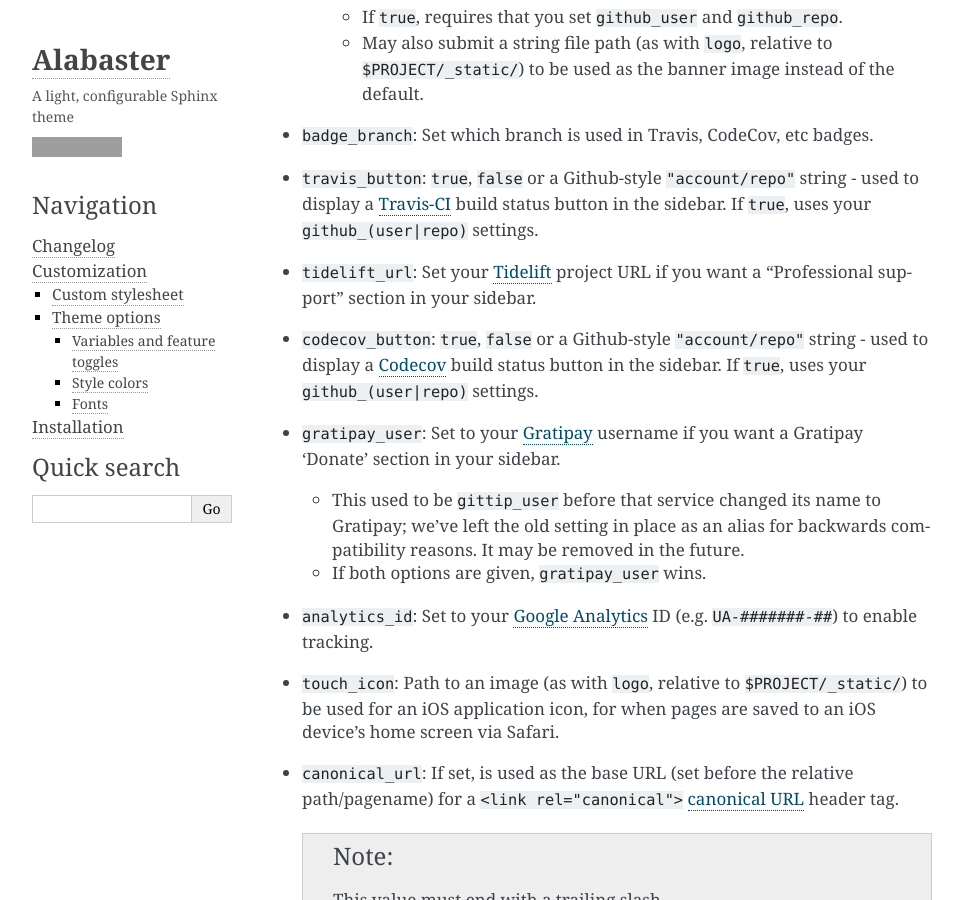
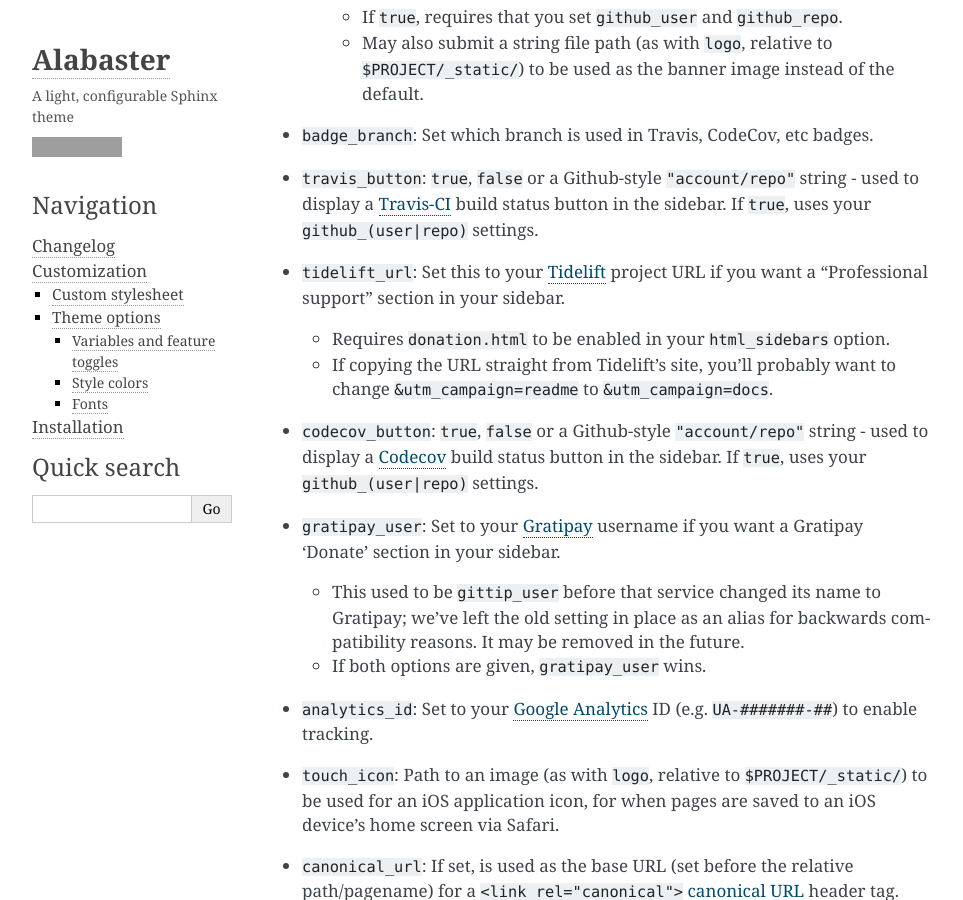
Before and after one commit to sphinx-doc/alabaster, a Sphinx documentation site: the page built from docs/customization.rst, in a window 1280 px wide and 900 px high, scrolled down 2108 px. Shown: the whole window, without its empty margins (148-1111 px from the left). Built offline with Sphinx 7.4.7, drawn with Linux system fonts in a browser that asks for light colours; grey boxes are pictures that could not be loaded.

Commit message:
Tweak language in docs re: tidelift_url

```diff
--- a/docs/customization.rst
+++ b/docs/customization.rst
@@ -107,8 +107,13 @@ Variables and feature toggles
   string - used to display a `Travis-CI <https://travis-ci.org>`_ build status
   button in the sidebar. If ``true``, uses your ``github_(user|repo)``
   settings.
-* ``tidelift_url``: Set your `Tidelift <https://tidelift.com/>`_ project
-  URL if you want a "Professional support" section in your sidebar.
+* ``tidelift_url``: Set this to your `Tidelift <https://tidelift.com/>`_
+  project URL if you want a "Professional support" section in your sidebar.
+
+  - Requires ``donation.html`` to be enabled in your ``html_sidebars`` option.
+  - If copying the URL straight from Tidelift's site, you'll probably want to
+    change ``&utm_campaign=readme`` to ``&utm_campaign=docs``.
+
 * ``codecov_button``: ``true``, ``false`` or a Github-style ``"account/repo"``
   string - used to display a `Codecov <https://codecov.io>`_ build status
   button in the sidebar. If ``true``, uses your ``github_(user|repo)``
```
